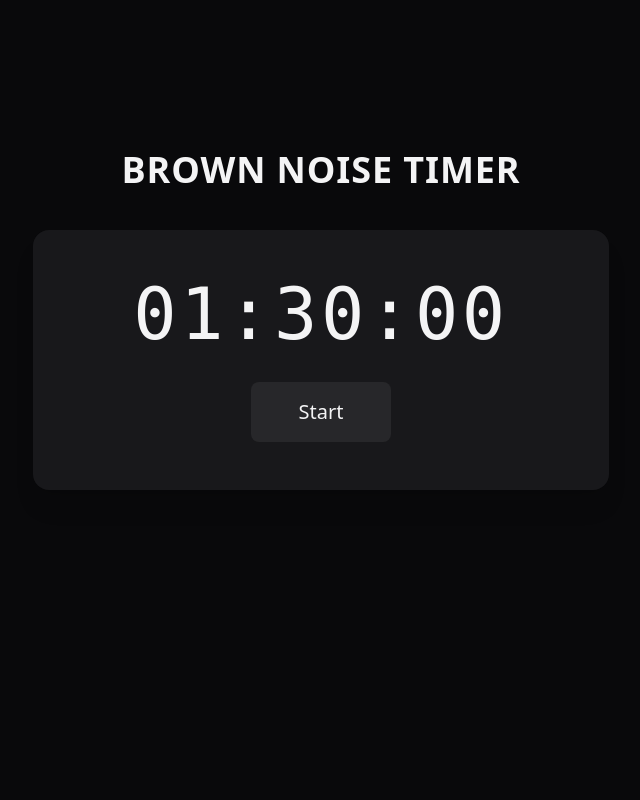
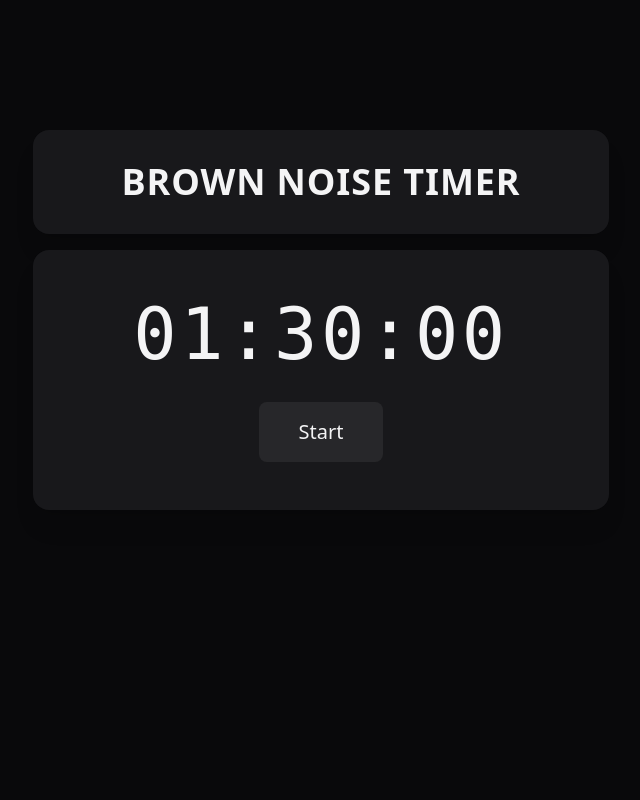
Before and after one commit to josh-may/timer-bud, a Next.js app: page / in a window 1280 px wide. Shown: the top 800 px of the page, without its empty margins (319-959 px from the left). Built offline with nearby package versions, Linux system fonts and the light colour scheme; no server answers.

Commit message:
Lazy commit

```diff
--- a/pages/index.js
+++ b/pages/index.js
@@ -108,9 +108,11 @@ export default function Home() {
 
       <div className="min-h-screen flex flex-col bg-zinc-950">
         <main className="flex-1 flex flex-col items-center justify-center min-h-screen p-4 -mt-20 sm:-mt-20">
-          <h1 className="text-zinc-100 text-2xl sm:text-4xl font-bold tracking-wide mb-6 sm:mb-10 text-center">
-            BROWN NOISE TIMER
-          </h1>
+          <div className="bg-zinc-900 backdrop-blur rounded-2xl p-6 sm:p-8 w-full max-w-xl shadow-xl mx-auto mb-4">
+            <h1 className="text-zinc-100 text-2xl sm:text-4xl font-bold tracking-wide text-center">
+              BROWN NOISE TIMER
+            </h1>
+          </div>
           <div className="bg-zinc-900 backdrop-blur rounded-2xl p-6 sm:p-12 w-full max-w-xl shadow-xl mx-auto">
             <div className="text-zinc-100 text-5xl sm:text-7xl font-mono tracking-wider text-center mb-6 sm:mb-8">
               {isEditing ? (
@@ -145,7 +147,7 @@ export default function Home() {
             <div className="flex justify-center">
               <button
                 onClick={toggleTimer}
-                className="bg-zinc-800 text-zinc-100 px-8 sm:px-12 py-3 sm:py-4 rounded-lg text-lg sm:text-xl hover:bg-zinc-700/50 transition-all"
+                className="bg-zinc-800 text-zinc-100 px-8 sm:px-10 py-3 sm:py-4 rounded-lg text-lg sm:text-xl hover:bg-zinc-700/50 transition-all"
               >
                 {isRunning ? "Pause" : "Start"}
               </button>
```
